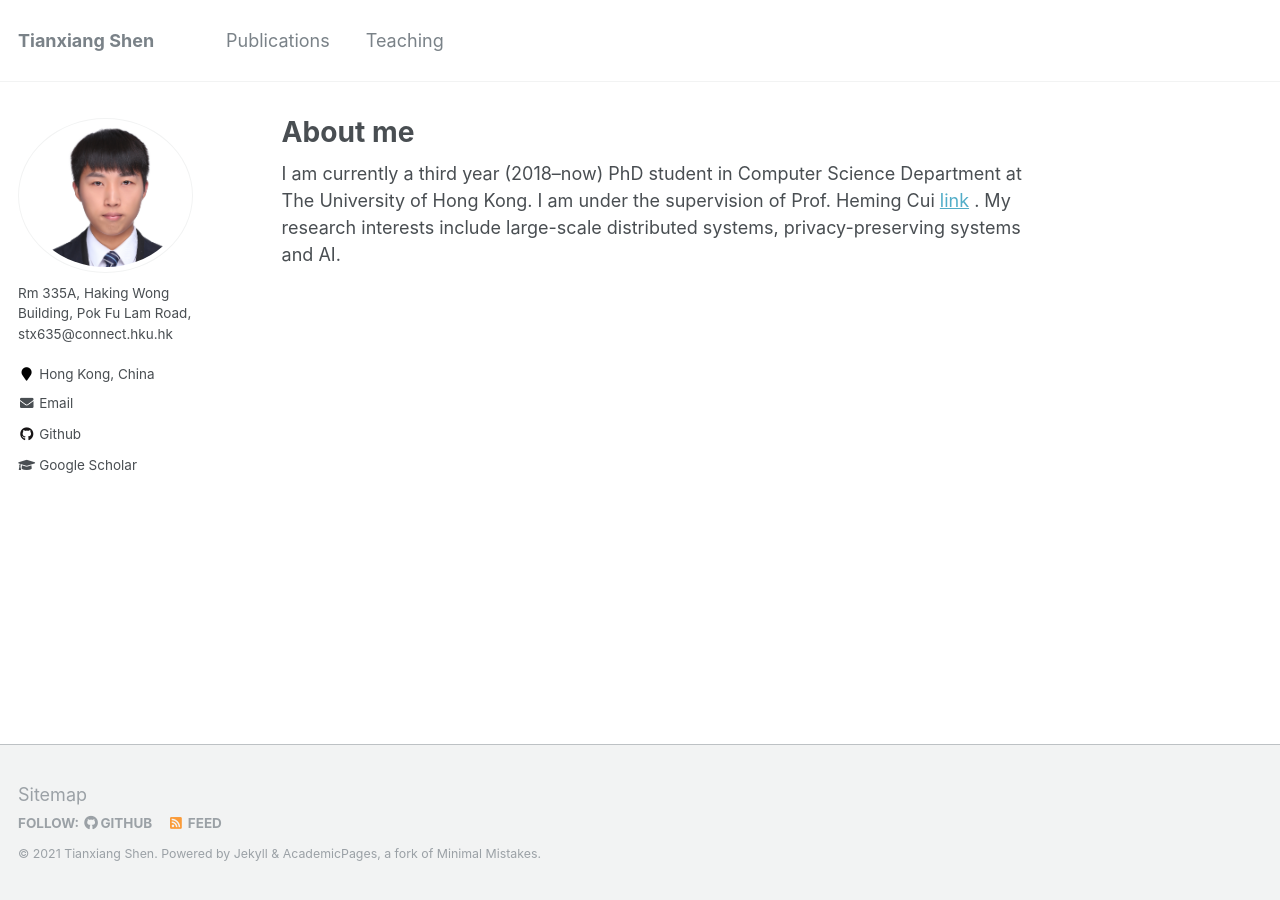
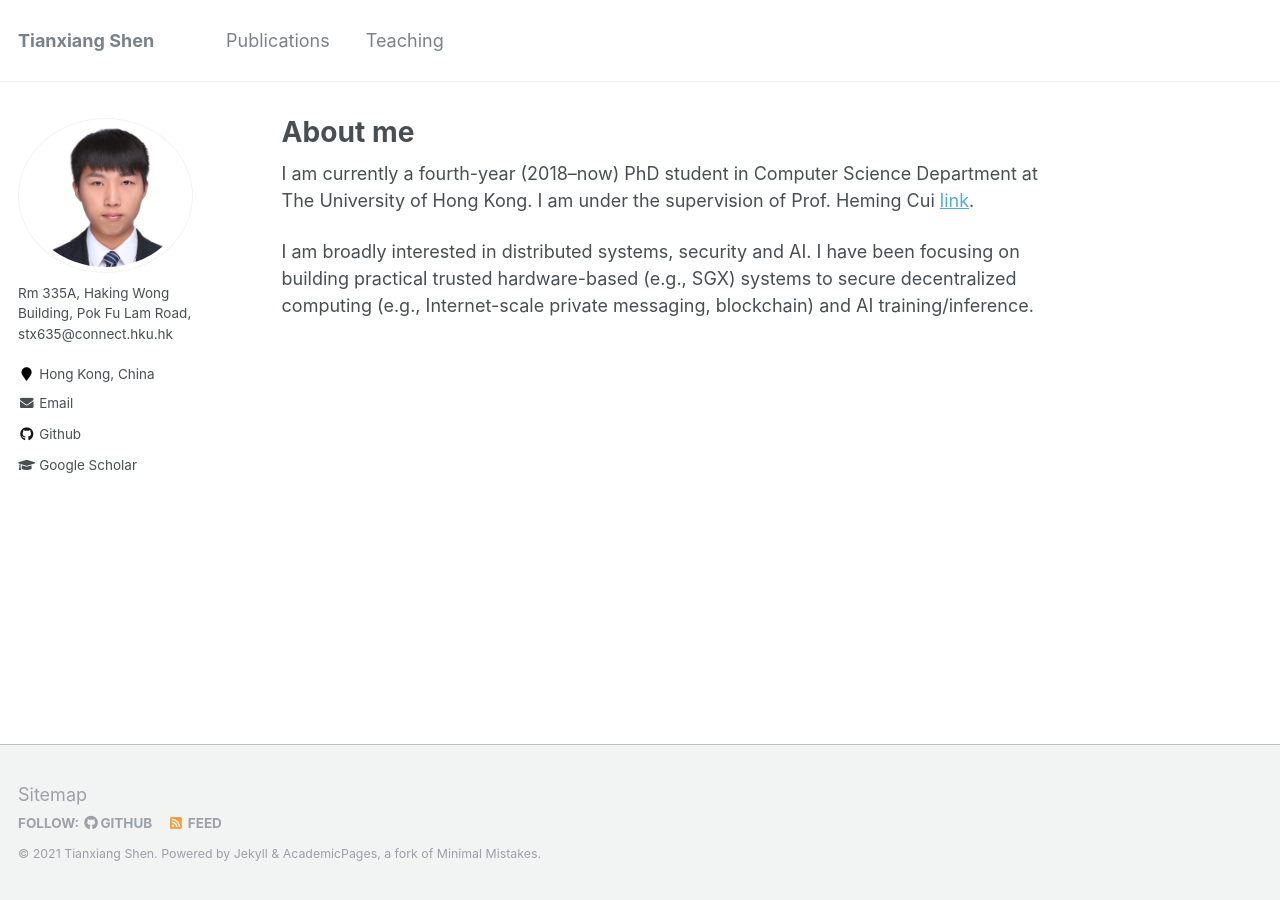
Before and after one commit to tianxiang999/tianxiang999.github.io, a Jekyll site: the page built from _pages/about.md, in a window 1280 px wide. Built offline with Jekyll 4.4.1, drawn with Linux system fonts in a browser that asks for light colours.

Commit message:
Update about.md

```diff
--- a/_pages/about.md
+++ b/_pages/about.md
@@ -7,4 +7,10 @@ redirect_from:
   - /about/
   - /about.html
 ---
-I am currently a third year (2018--now) PhD student in Computer Science Department at The University of Hong Kong. I am under the supervision of Prof. Heming Cui [link](https://i.cs.hku.hk/~heming/) . My research interests include large-scale distributed systems, privacy-preserving systems and AI.
+I am currently a fourth-year (2018--now) PhD student in Computer Science
+Department at The University of Hong Kong. I am under the supervision of Prof.
+Heming Cui [link](https://i.cs.hku.hk/~heming/).
+
+I am broadly interested in distributed systems, security and AI. I have been focusing on building practical trusted hardware-based
+(e.g., SGX) systems to secure decentralized computing (e.g., Internet-scale
+private messaging, blockchain) and AI training/inference.
```
